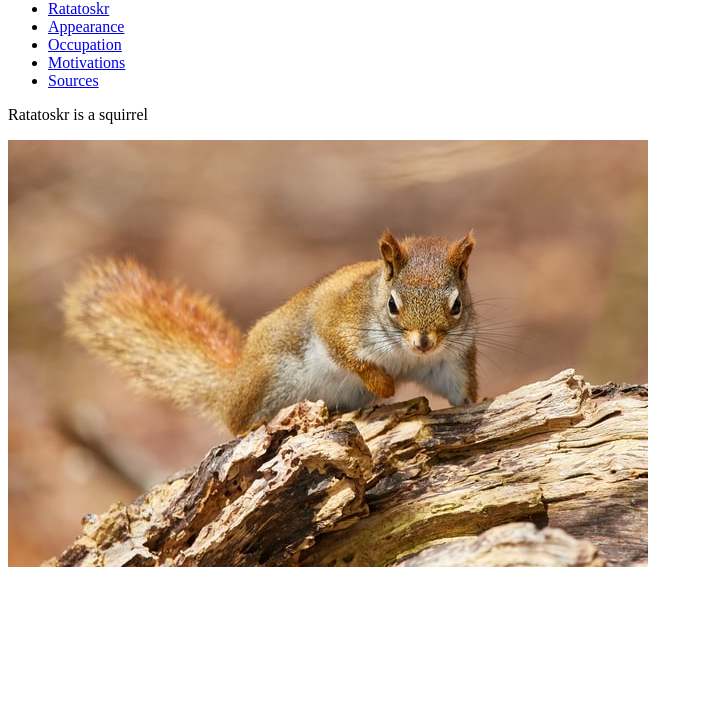
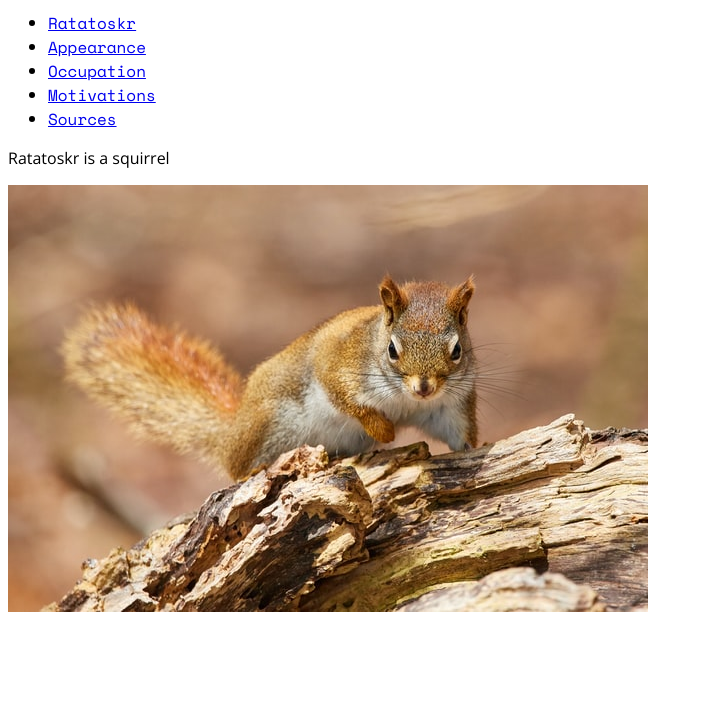
Before and after one commit to jdmar3-comp426/a01-zzz-tang, a website: page appearance.html in a window 1280 px wide. Shown: the part 80-800 px from the top of the page, without its empty margins (0-703 px from the left). Drawn offline with nearby package versions, Linux system fonts and the light colour scheme.

Commit message:
Added CSS for fonts.

```diff
--- a/appearance.html
+++ b/appearance.html
@@ -4,6 +4,11 @@
 
 <head>
   <title>Appearance</title>
+  <link rel="stylesheet" href="styles.css" />
+  <link rel="preconnect" href="https://fonts.googleapis.com">
+  <link rel="preconnect" href="https://fonts.gstatic.com" crossorigin>
+  <link href="https://fonts.googleapis.com/css2?family=Space+Mono&display=swap" rel="stylesheet">
+  <link href="https://fonts.googleapis.com/css2?family=Open+Sans&display=swap" rel="stylesheet">
 </head>
 
 <body>
--- /dev/null
+++ b/styles.css
@@ -0,0 +1,7 @@
+h1, li {
+  font-family: 'Space Mono', monospace;
+}
+
+p, blockquote {
+  font-family: 'Open Sans', sans-serif;
+}
```
Also changed, not shown: index.html (+5 -0 lines), motivations.html (+5 -0 lines), occupation.html (+5 -0 lines), sources.html (+5 -0 lines).
